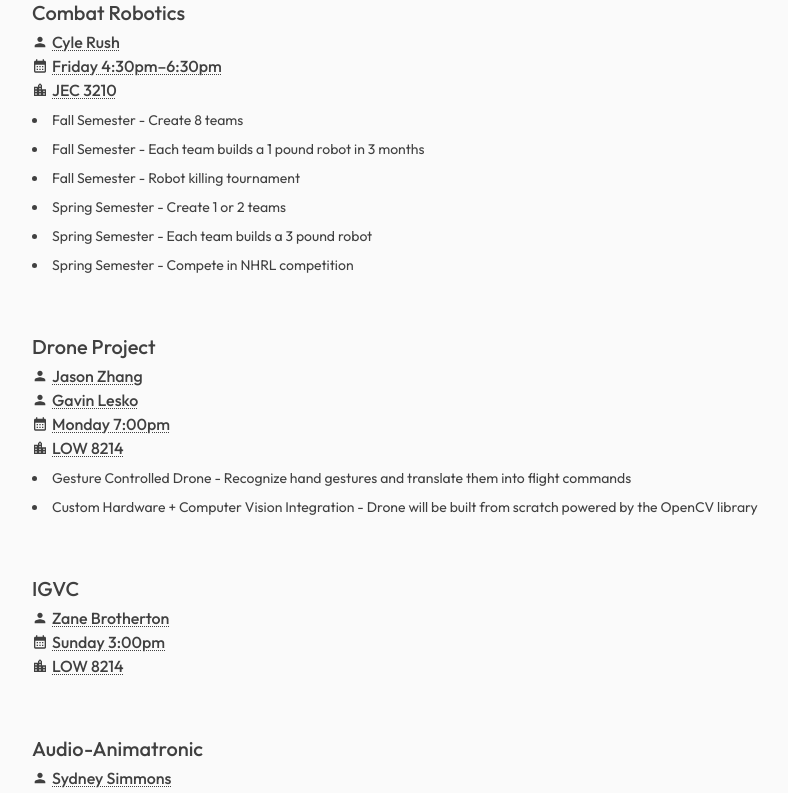
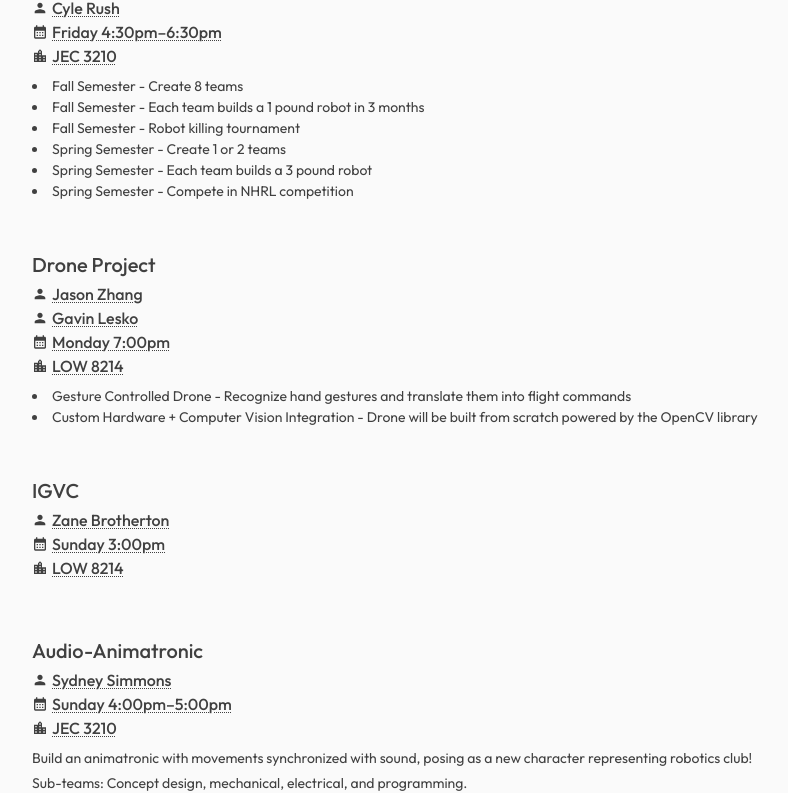
Before and after one commit to haydenheroux/rpi-robotics-website, a React (Vite) app: page /projects in a window 1280 px wide. Shown: the part 913-1706 px from the top of the page, without its empty margins (192-980 px from the left). Built offline with nearby package versions, Linux system fonts and the light colour scheme.

Commit message:
Adjust project card margins.

```diff
--- a/src/Leadership.tsx
+++ b/src/Leadership.tsx
@@ -10,6 +10,7 @@
       />
       <PersonCard
         name="Sydney Simmons"
+        email="simmos6@rpi.edu"
         position="Vice President"
         projects={["Audio-Animatronic"]}
       />
--- a/src/components/ProjectCard.tsx
+++ b/src/components/ProjectCard.tsx
@@ -94,7 +94,7 @@
   right = false,
 }: ProjectCardProps) {
   return (
-    <div className={`grid ${images ? "grid-cols-2" : "grid-cols-1"} gap-6`}>
+    <div className={`grid ${images ? "grid-cols-2" : "grid-cols-1"} gap-8`}>
       {!right && images && <ProjectImages images={images} />}
       <div>
         <h2 className="type-title text-neutral-700 mb-0.5">{name}</h2>
@@ -132,7 +132,7 @@
         {paragraphs && (
           <div>
             {paragraphs.map((text, index) => (
-              <p key={index} className="mb-2 type-body text-neutral-700">
+              <p key={index} className="mb-1 type-body text-neutral-700">
                 {text}
               </p>
             ))}
@@ -141,7 +141,7 @@
         {bullets && (
           <ul className="block list-disc list-inside">
             {bullets.map((text, index) => (
-              <li key={index} className="mb-2 type-body text-neutral-700">
+              <li key={index} className="type-body text-neutral-700">
                 {text}
               </li>
             ))}
```
